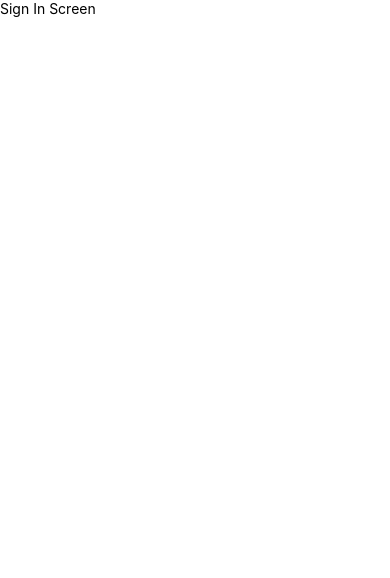
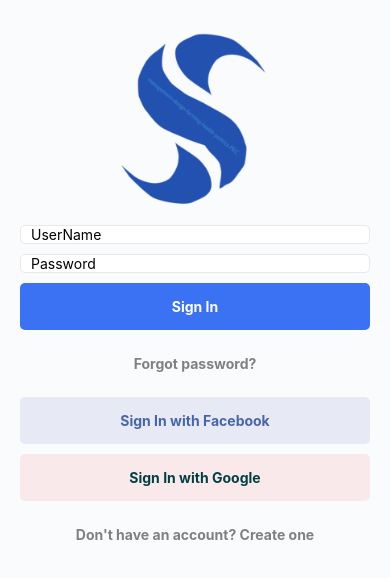
Before and after one commit to mrsuber/react-native-project-01, a React Native app in the folder ResturantApp/: screen / in a window 390 px wide. Shown: the top 578 px of the page. Built offline with nearby package versions, Linux system fonts and the light colour scheme.

Commit message:
the login screen done

```diff
--- a/ResturantApp/App.js
+++ b/ResturantApp/App.js
@@ -5,7 +5,7 @@ import {SignInScreen} from './src/screens'
 
 const App = () => {
   return (
-    <SafeAreaView styles={styles.root}>
+    <SafeAreaView style={styles.root}>
       <SignInScreen/>
     </SafeAreaView>
   );
@@ -14,6 +14,7 @@ const App = () => {
 const styles = StyleSheet.create({
   root:{
     flex:1,
+    backgroundColor:'#F9FBFC',
   }
 });
 
--- /dev/null
+++ b/ResturantApp/src/components/CustomButton/CustomButton.js
@@ -0,0 +1,53 @@
+import React from 'react'
+import {View, Text, StyleSheet, Pressable} from 'react-native'
+
+
+const CustomButton = ({onPress, text, type = 'PRIMARY', bgColor, fgColor}) => {
+  return (
+    <Pressable
+      onPress={onPress}
+      style={[
+        styles.container,
+        styles[`container_${type}`],
+        bgColor ? {backgroundColor: bgColor} : {},
+      ]}>
+      <Text
+        style={[
+          styles.text,
+          styles[`text_${type}`],
+          fgColor ? {color: fgColor} : {},
+        ]}>
+        {text}
+      </Text>
+    </Pressable>
+  );
+};
+
+const styles = StyleSheet.create({
+  container: {
+    width:'100%',
+    padding:15,
+    marginVertical:5,
+    alignItems:'center',
+    borderRadius:5,
+  },
+  container_PRIMARY:{
+    backgroundColor:'#3b71f3',
+  },
+
+  container_TERTIARY: {
+    border:1,
+  },
+
+  container_SECONDARY: {},
+  text:{
+    fontWeight:'bold',
+    color:'white',
+  },
+
+  text_TERTIARY: {
+    color:'gray',
+  },
+});
+
+export default CustomButton;
--- /dev/null
+++ b/ResturantApp/src/components/CustomInput/CustomInput.js
@@ -0,0 +1,33 @@
+import React from 'react'
+import {Text, View, TextInput, StyleSheet} from 'react-native'
+
+
+const CustomInput = ({value, setValue, placeholder,secureTextEntry}) => {
+  return (
+    <View style={styles.container}>
+    <TextInput
+    placeholder = { placeholder }
+    style={styles.input}
+    value={value}
+    onChangeText={setValue}
+    secureTextEntry={secureTextEntry}/>
+    </View>
+  )
+}
+
+const styles = StyleSheet.create({
+  container:{
+    backgroundColor:'white',
+    width:'100%',
+    borderColor:'#e8e8e8',
+    borderWidth:1,
+    borderRadius:5,
+    paddingHorizontal:10,
+    marginVertical:5
+  },
+  input:{
+
+  }
+})
+
+export default CustomInput
--- /dev/null
+++ b/ResturantApp/src/components/index.js
@@ -0,0 +1,2 @@
+export {default as CustomInput} from './CustomInput/CustomInput'
+export {default as CustomButton} from './CustomButton/CustomButton'
--- a/ResturantApp/src/screens/SignInScreen/SignInScreen.js
+++ b/ResturantApp/src/screens/SignInScreen/SignInScreen.js
@@ -1,12 +1,104 @@
-import React from 'react'
-import {View, Text } from 'react-native'
+import React, {useState} from 'react'
+import {
+  View,
+  Text,
+  Image,
+  StyleSheet,
+  useWindowDimensions,
+  ScrollView,
+} from 'react-native';
+import Logo from '../../../assets/images/suber_logo1.png'
+import {CustomInput, CustomButton} from '../../components'
 
 const SignInScreen = () => {
+  const {height} = useWindowDimensions()
+  const [userName, setUserName] = useState('')
+  const [password, setPassword] = useState('')
+
+  const onSignInPressed = () => {
+    console.warn('Sign In');
+  }
+
+  const onForgotPasswordPressed = () => {
+    console.warn('Forgot password');
+  }
+
+  const onSignInFacebook = () => {
+    console.warn('sign in with facebook');
+  }
+
+  const onSignInGoogle = () => {
+    console.warn('Sign in with google');
+  }
+
+
+  const onSignUpPress = () => {
+    console.warn('sign up');
+  }
+
+
+
+
   return (
-    <View>
-    <Text>Sign In Screen</Text>
-    </View>
+    <ScrollView showsVerticalScrollIndicator={false}>
+      <View style={styles.root}>
+        <Image
+          source={Logo}
+          style={[styles.logo, {height: height * 0.3}]}
+          resizeMode="contain"
+        />
+
+        <CustomInput
+          value={userName}
+          setValue={setUserName}
+          placeholder="UserName"
+        />
+        <CustomInput
+          value={password}
+          setValue={setPassword}
+          placeholder="Password"
+          secureTextEntry={true}
+        />
+        <CustomButton text="Sign In" onPress={onSignInPressed} />
+
+        <CustomButton
+          text="Forgot password?"
+          onPress={onForgotPasswordPressed}
+          type="TERTIARY"
+        />
+
+        <CustomButton
+          text="Sign In with Facebook"
+          onPress={onSignInFacebook}
+          bgColor="#e7eaf4"
+          fgColor="#4765a9"
+        />
+        <CustomButton
+          text="Sign In with Google"
+          onPress={onSignInGoogle}
+          bgColor="#fae9ea"
+          fgColor="#004044"
+        />
+
+        <CustomButton
+          text="Don't have an account? Create one"
+          onPress={onSignUpPress}
+          type="TERTIARY"
+        />
+      </View>
+    </ScrollView>
   )
 }
 
+const styles = StyleSheet.create({
+  root:{
+    alignItems: 'center',
+    padding: 20,
+  },
+  logo: {
+    width: '70%',
+    maxWidth: 500,
+    maxHeight: 200,
+  },
+})
 export default SignInScreen
--- a/ResturantApp/src/screens/index.js
+++ b/ResturantApp/src/screens/index.js
@@ -1 +1,2 @@
 export {default as SignInScreen} from './SignInScreen/SignInScreen'
+export {default as LoadingScreen} from './loadingScreen/LoadingScreen'
--- /dev/null
+++ b/ResturantApp/src/screens/loadingScreen/LoadingScreen.js
@@ -0,0 +1,11 @@
+import React from 'react'
+import {View, Text} from 'react-native'
+const LoadingScreen = () => {
+  return (
+    <View>
+    <Text>loading</Text>
+    </View>
+  )
+}
+
+export default LoadingScreen
```
Also changed, not shown: ResturantApp/src/App.js (added, +20 -0 lines), ResturantApp/assets/images/suber_logo1.png (added).
